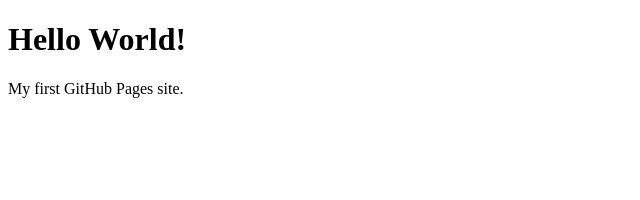
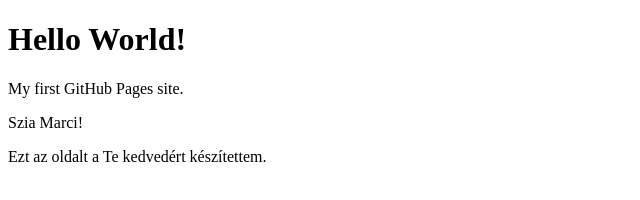
Before and after one commit to gw86cg/hello-world, a plain HTML site: page index.html in a window 1280 px wide. Shown: the whole page, without its empty margins (0-640 px from the left). Drawn offline with Linux system fonts and the light colour scheme.

Commit message:
Add additional paragraphs to index.html
Added a greeting and a message for Marci.

```diff
--- a/index.html
+++ b/index.html
@@ -6,5 +6,8 @@
 <body>
     <h1>Hello World!</h1>
     <p>My first GitHub Pages site.</p>
+    <p>Szia Marci!</p>
+    <p>Ezt az oldalt a Te kedvedért készítettem.</p>
 </body>
+
 </html>
```
